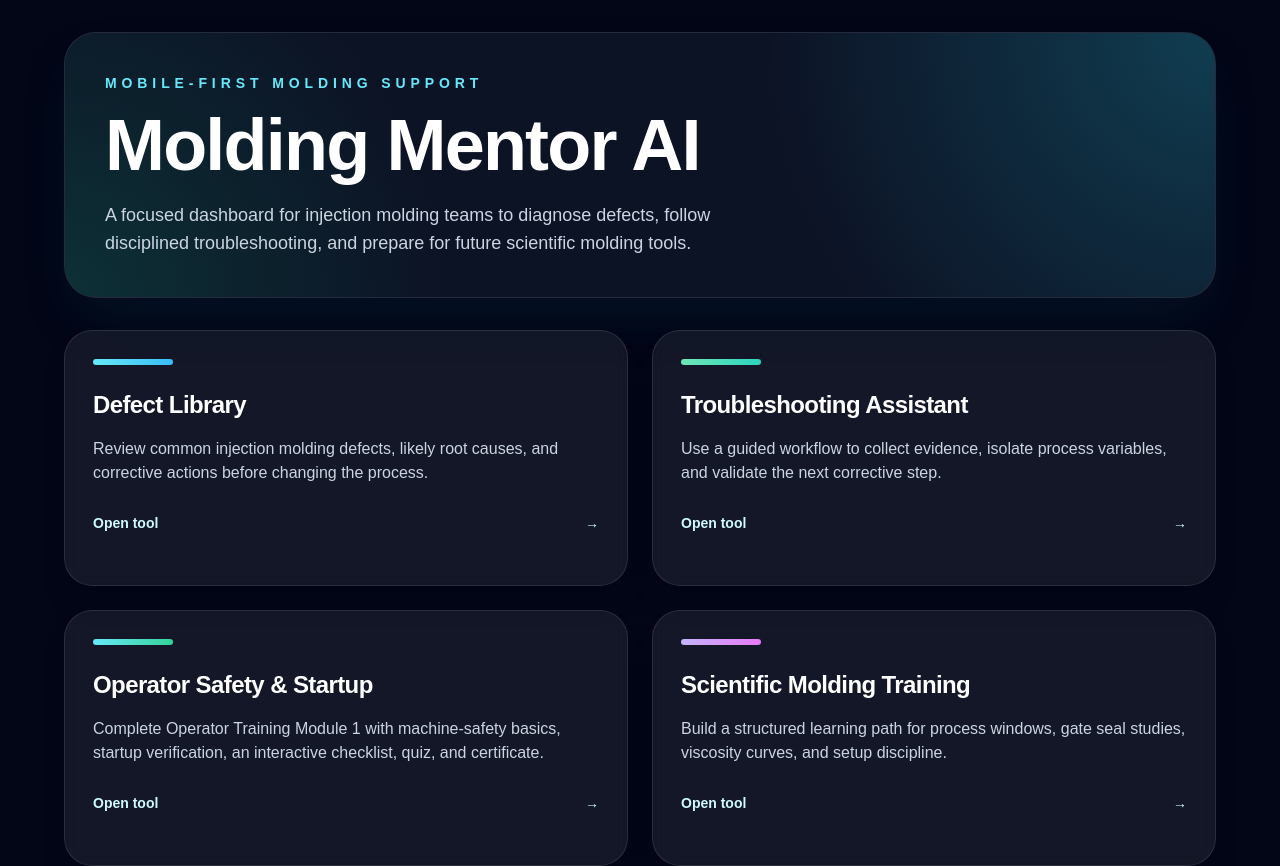
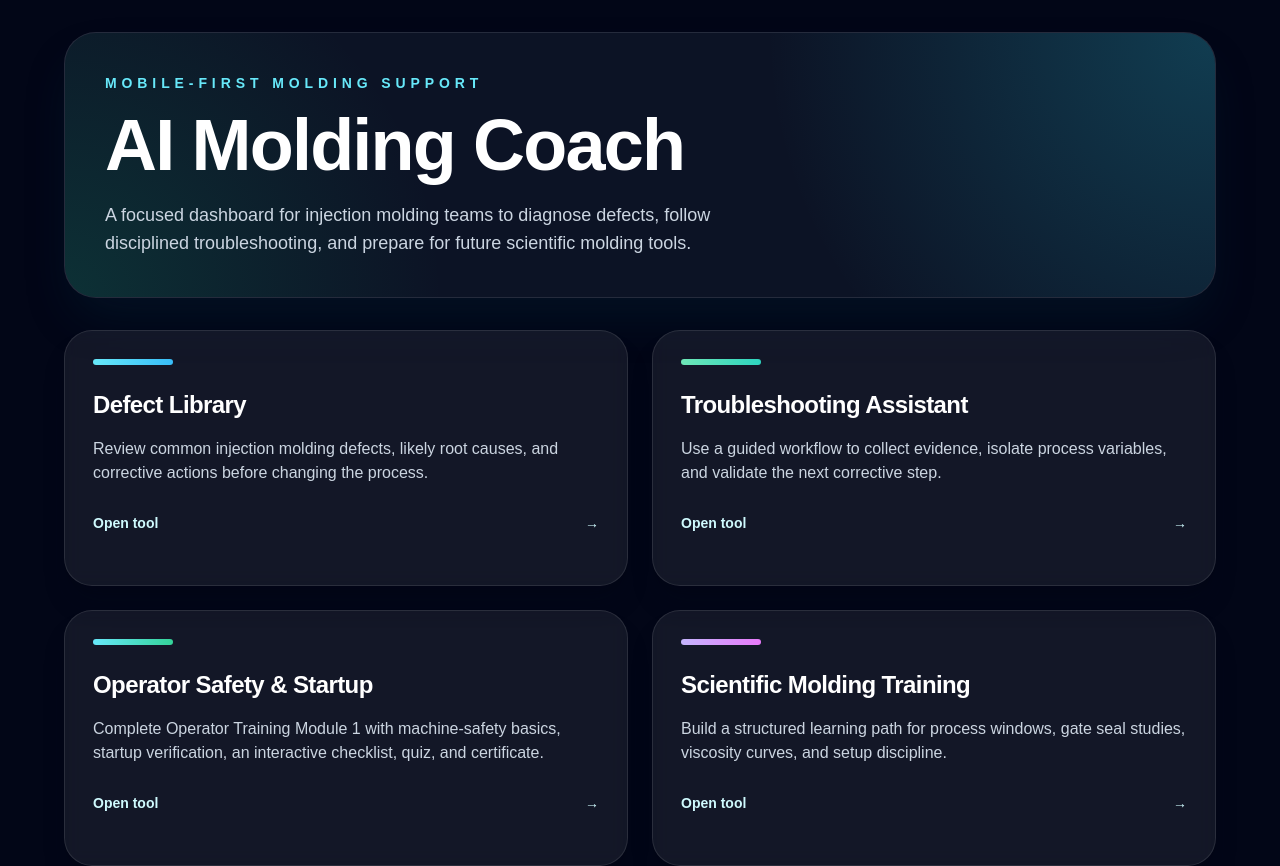
Before and after one commit to scottgraham2882-collab/molding-mentor-ai, a Next.js app: page / in a window 1280 px wide. Shown: the top 866 px of the page. Built offline with nearby package versions, Linux system fonts and the light colour scheme.

Commit message:
Rename app to AI Molding Coach

```diff
--- a/app/layout.tsx
+++ b/app/layout.tsx
@@ -2,7 +2,7 @@ import type { Metadata } from "next";
 import "./globals.css";
 
 export const metadata: Metadata = {
-  title: "Molding Mentor AI",
+  title: "AI Molding Coach",
   description: "Injection molding troubleshooting and coaching assistant.",
 };
 
--- a/app/page.tsx
+++ b/app/page.tsx
@@ -95,7 +95,7 @@ export default function Home() {
               Mobile-first molding support
             </p>
             <h1 className="mt-4 max-w-4xl text-4xl font-black tracking-tight text-white sm:text-5xl lg:text-7xl">
-              Molding Mentor AI
+              AI Molding Coach
             </h1>
             <p className="mt-5 max-w-2xl text-base leading-7 text-slate-300 sm:text-lg">
               A focused dashboard for injection molding teams to diagnose defects, follow disciplined troubleshooting, and prepare for future scientific molding tools.
@@ -104,7 +104,7 @@ export default function Home() {
         </header>
 
         <section
-          aria-label="Molding Mentor AI tools"
+          aria-label="AI Molding Coach tools"
           className="grid gap-4 sm:grid-cols-2 lg:gap-6"
         >
           {dashboardCards.map((card) => {
--- a/package.json
+++ b/package.json
@@ -1,5 +1,5 @@
 {
-  "name": "molding-mentor-ai",
+  "name": "ai-molding-coach",
   "version": "0.1.0",
   "private": true,
   "scripts": {
```
Also changed, not shown: 1 other file (tests, documents, lock files or other folders).
